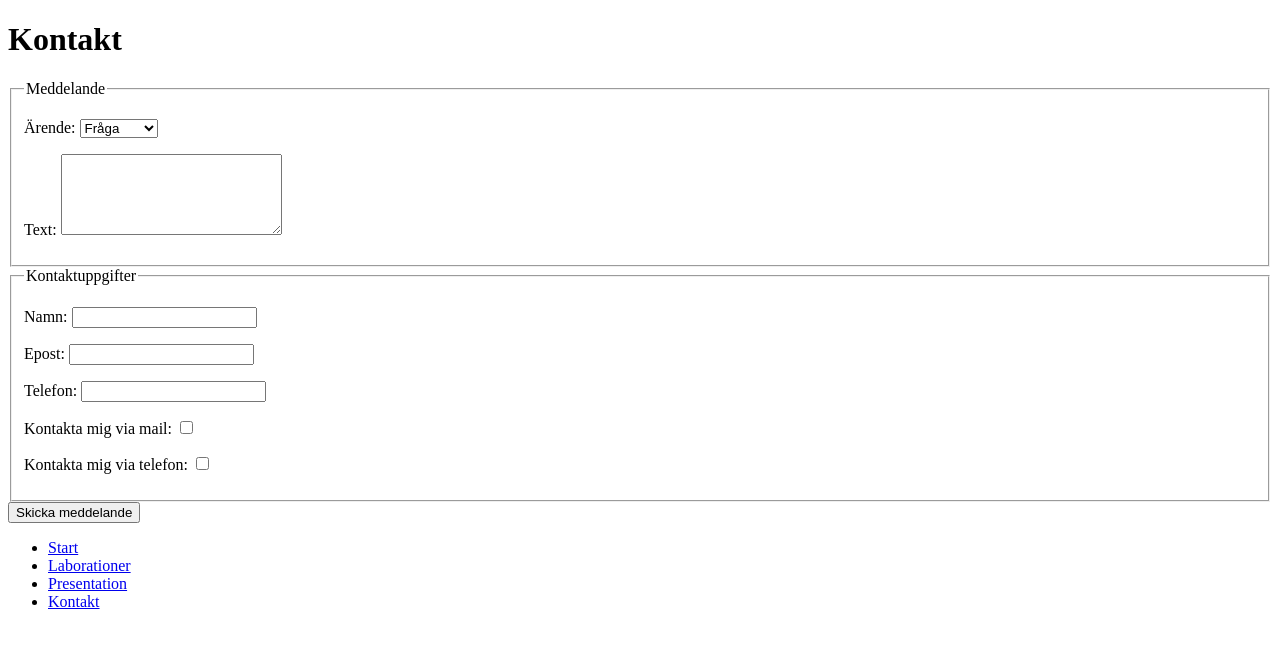
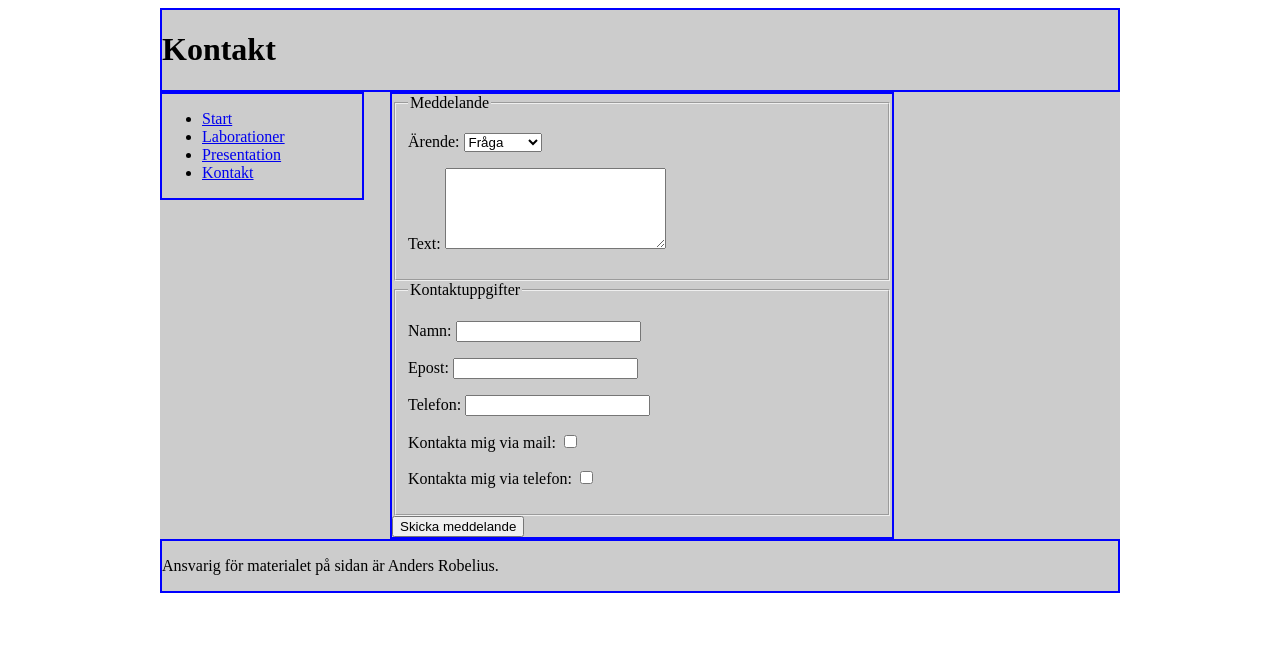
Before and after one commit to ar222da/1IK415-ar222da-laborationer, a plain HTML site: page pages/kontakt.html in a window 1280 px wide. Drawn offline with Linux system fonts and the light colour scheme.

Commit message:
allasidor

```diff
--- a/pages/kontakt.html
+++ b/pages/kontakt.html
@@ -4,11 +4,28 @@
 <head>
     <meta charset="utf-8">
     <title>Kontakt</title>
+    <link rel="stylesheet" href="../css/style.css">
 </head>
 
-<body>
+
+    <body>
+    <div id="container">
+
+    <div id="top">
     <h1>Kontakt</h1>
+    </div>
 
+    <div id="navigation">
+    <ul>
+        <li><a href="../index.html">Start</a></li>
+        <li><a href="laborationer.html">Laborationer</a></li>
+        <li><a href="presentation">Presentation</a></li>
+        <li><a href="kontakt">Kontakt</a></li>
+    </ul>
+    </div>
+
+
+    <div id="content">
     <form action="http://voyager.lnu.se/tekinet/kurser/dtt/wp_webbintro/form.php" method="POST">
     <fieldset>
         <legend>Meddelande</legend>
@@ -33,20 +50,17 @@
     </fieldset>
 
     <input type="submit" value="Skicka meddelande">
+    </form>
+    </div>
+
+    <div id="footer">
+        <p>Ansvarig för materialet på sidan är Anders Robelius.</p>
+    </div>
+
+    </div>
 
 
 
-    </form>
-
-
-
-
-    <ul>
-        <li><a href="../index.html">Start</a></li>
-        <li><a href="laborationer.html">Laborationer</a></li>
-        <li><a href="presentation">Presentation</a></li>
-        <li><a href="kontakt">Kontakt</a></li>
-    </ul>
 
 
 </body>
```
Also changed, not shown: pages/laborationer.html (+20 -15 lines), pages/presentation.html (+20 -19 lines), 3 other files.
